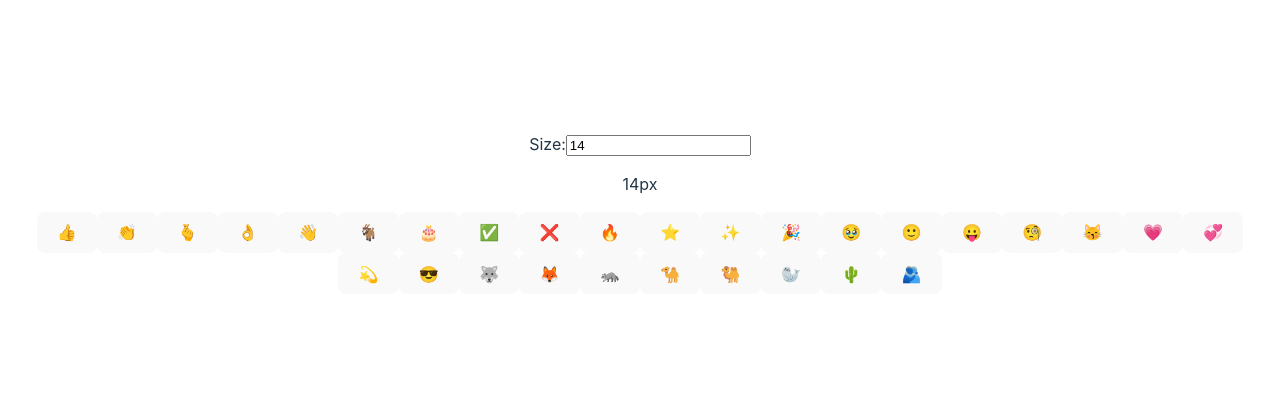
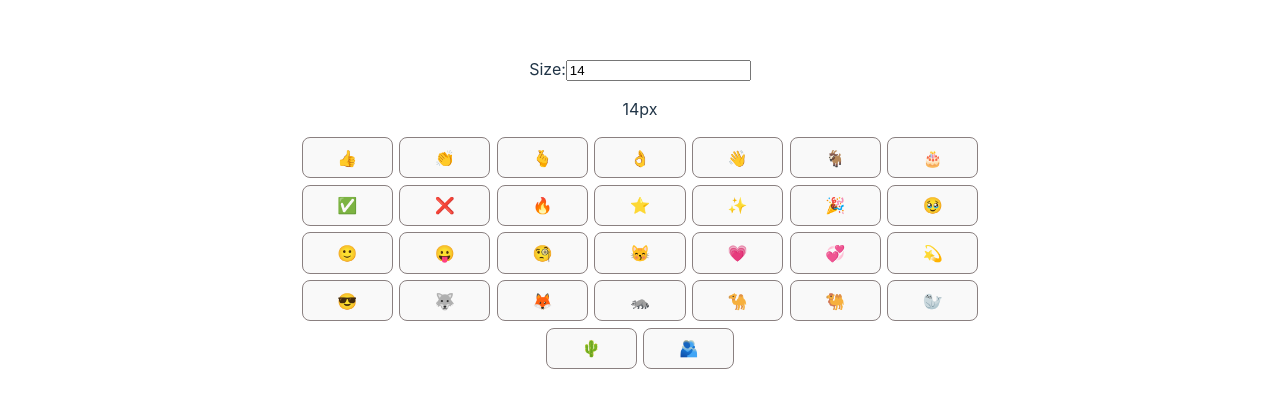
Before and after one commit to ori-eph/keyboard, a React (Vite) app in the folder key-board/: page / in a window 1280 px wide. Shown: the part 194-602 px from the top of the page. Built offline with nearby package versions, Linux system fonts and the light colour scheme.

Commit message:
css to keyboard

```diff
--- a/key-board/src/components/Button.jsx
+++ b/key-board/src/components/Button.jsx
@@ -1,7 +1,14 @@
 import { useState } from "react";
 
 function Button(props) {
-  return <button onClick={props.onClick}>{props.value}</button>;
+  return (
+    <button
+      className={props.className ? props.className : ""}
+      onClick={props.onClick}
+    >
+      {props.value}
+    </button>
+  );
 }
 
 export default Button;
--- a/key-board/src/components/Keyboard.jsx
+++ b/key-board/src/components/Keyboard.jsx
@@ -1,6 +1,7 @@
 import { useState } from "react";
 import { lang } from "../data";
 import Button from "./Button";
+import "../css/keyboard.css";
 
 function Keyboard(props) {
   function findLangChars(currentLang) {
@@ -22,6 +23,7 @@ function Keyboard(props) {
         key={`key-${char}`}
         onClick={() => onKeyClick(setText, char)}
         value={char}
+        className="key"
       ></Button>
     ));
     return keyboard;
--- a/key-board/src/css/keyboard.css
+++ b/key-board/src/css/keyboard.css
@@ -0,0 +1,14 @@
+#keyboard-flex {
+  display: flex;
+  flex-wrap: wrap;
+  justify-content: center;
+  align-items: center;
+  width: 60%;
+  margin: 0 auto;
+  gap: 0.5vw;
+}
+
+.key {
+  flex: 0 0 calc(100% / 8);
+  border: 1.5px solid rgb(138, 128, 128);
+}
```
